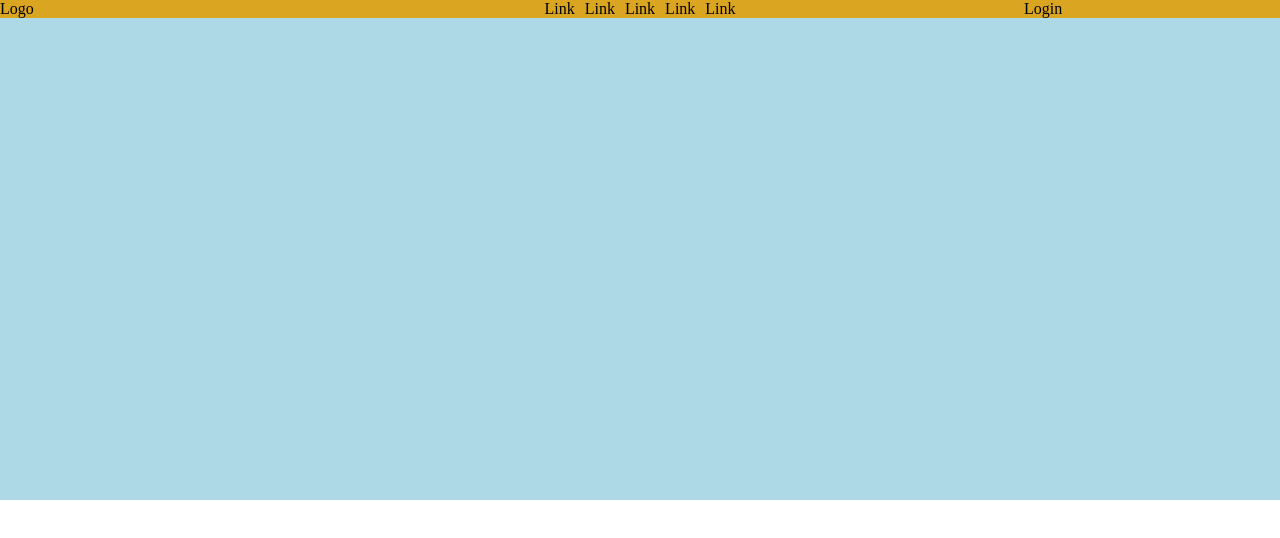
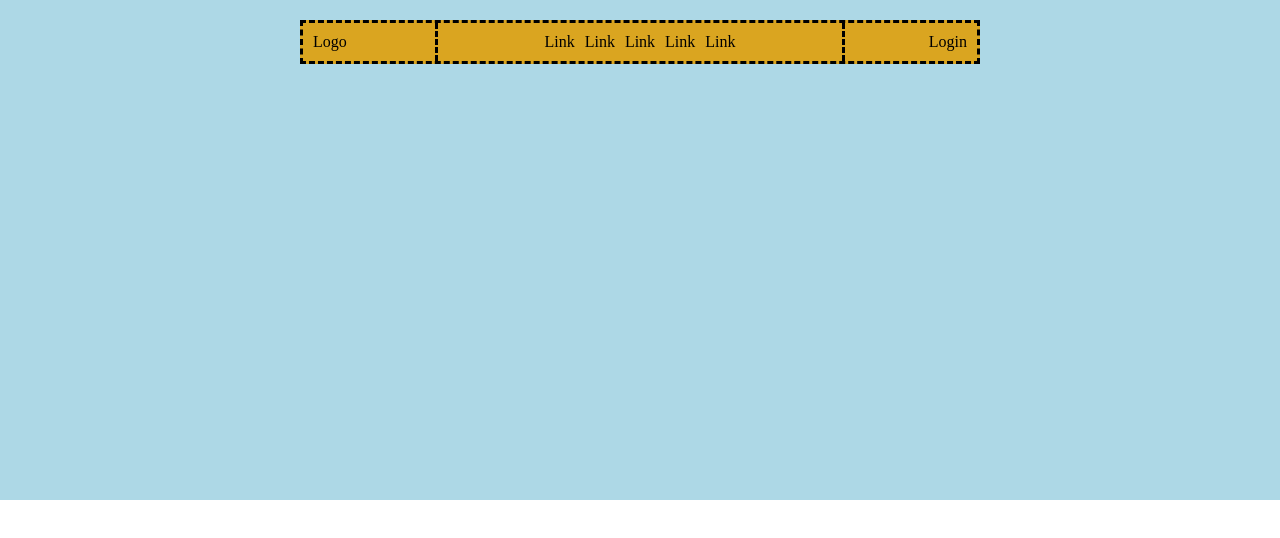
Before and after one commit to MarioSantoro/htmlcss-struttura-discord, a plain HTML site: page index.html in a window 1280 px wide. Drawn offline with Linux system fonts and the light colour scheme.

Commit message:
finish the navbar

```diff
--- a/Style.css/style.css
+++ b/Style.css/style.css
@@ -6,12 +6,20 @@
 }
 
 header{
+    background-color: #add8e6;
+    padding-top:20px;
     height: 500px;
-    background-color: #add8e6;
 }
 
 nav{
     background-color: #daa520;
+    margin-bottom:20px;
+    border: 3px dashed black;
+}
+
+.center{
+    margin-left:300px;
+    margin-right:300px ;
 }
 
 ul{
@@ -21,6 +29,19 @@ ul{
     gap: 10px;
 }
 
+.padding{
+    padding: 10px;
+}
+
+.logo{
+    border-right: 3px dashed black;
+}
+
+.login{
+    border-left: 3px dashed black;
+    text-align: end ;
+}
+
 .side{
     width: 20%;
 }
--- a/index.html
+++ b/index.html
@@ -10,17 +10,17 @@
 <body>
     <header>
         <nav class="center flex">
-            <div class="logo side">
+            <div class="logo side padding">
                 Logo
             </div>
-            <ul class="flex">
+            <ul class="flex padding">
                 <li>Link</li>
                 <li>Link</li>
                 <li>Link</li>
                 <li>Link</li>
                 <li>Link</li>
             </ul>
-            <div class="login side">
+            <div class="login side padding">
                 Login
             </div>
         </nav>
```
